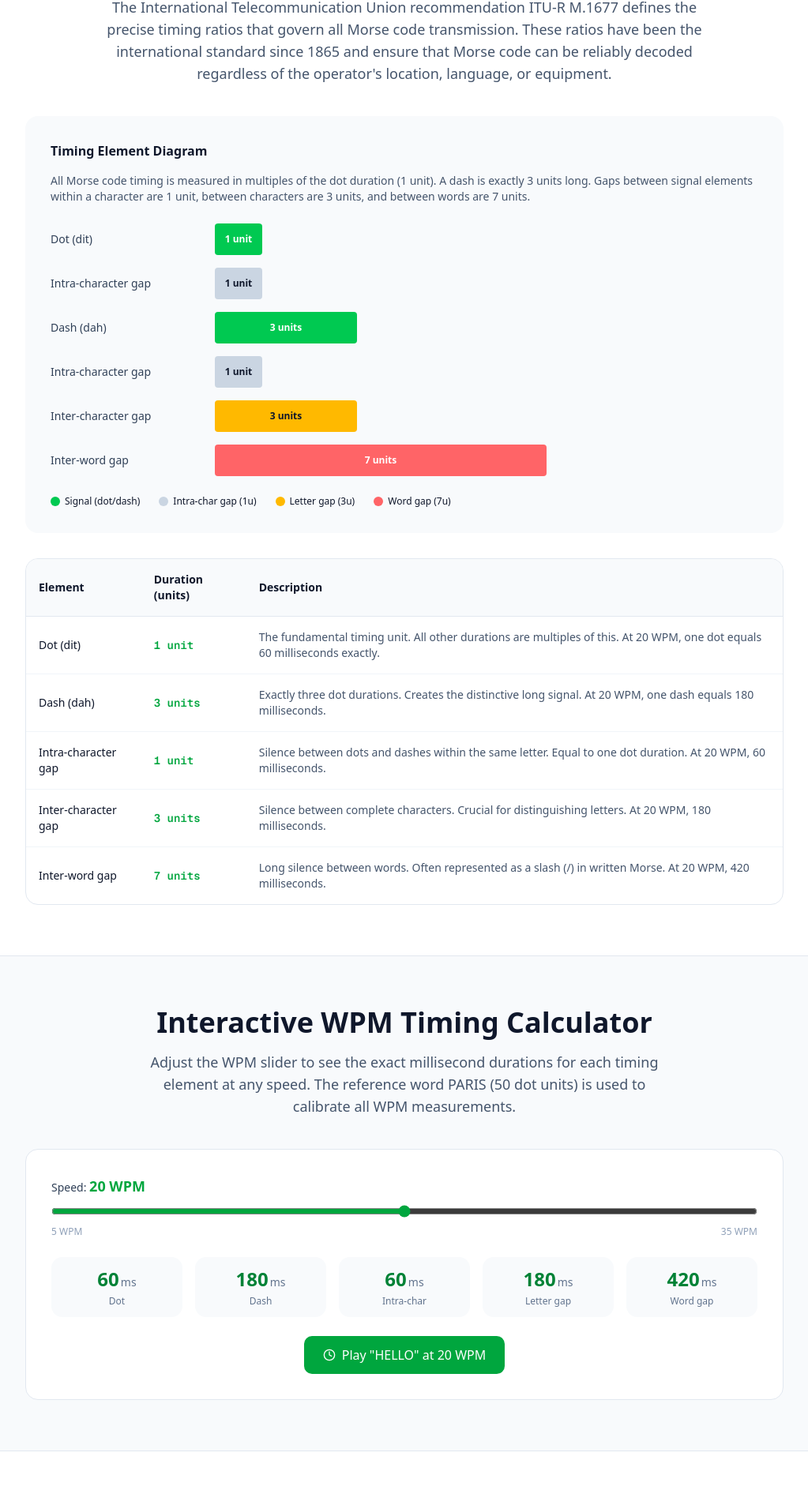
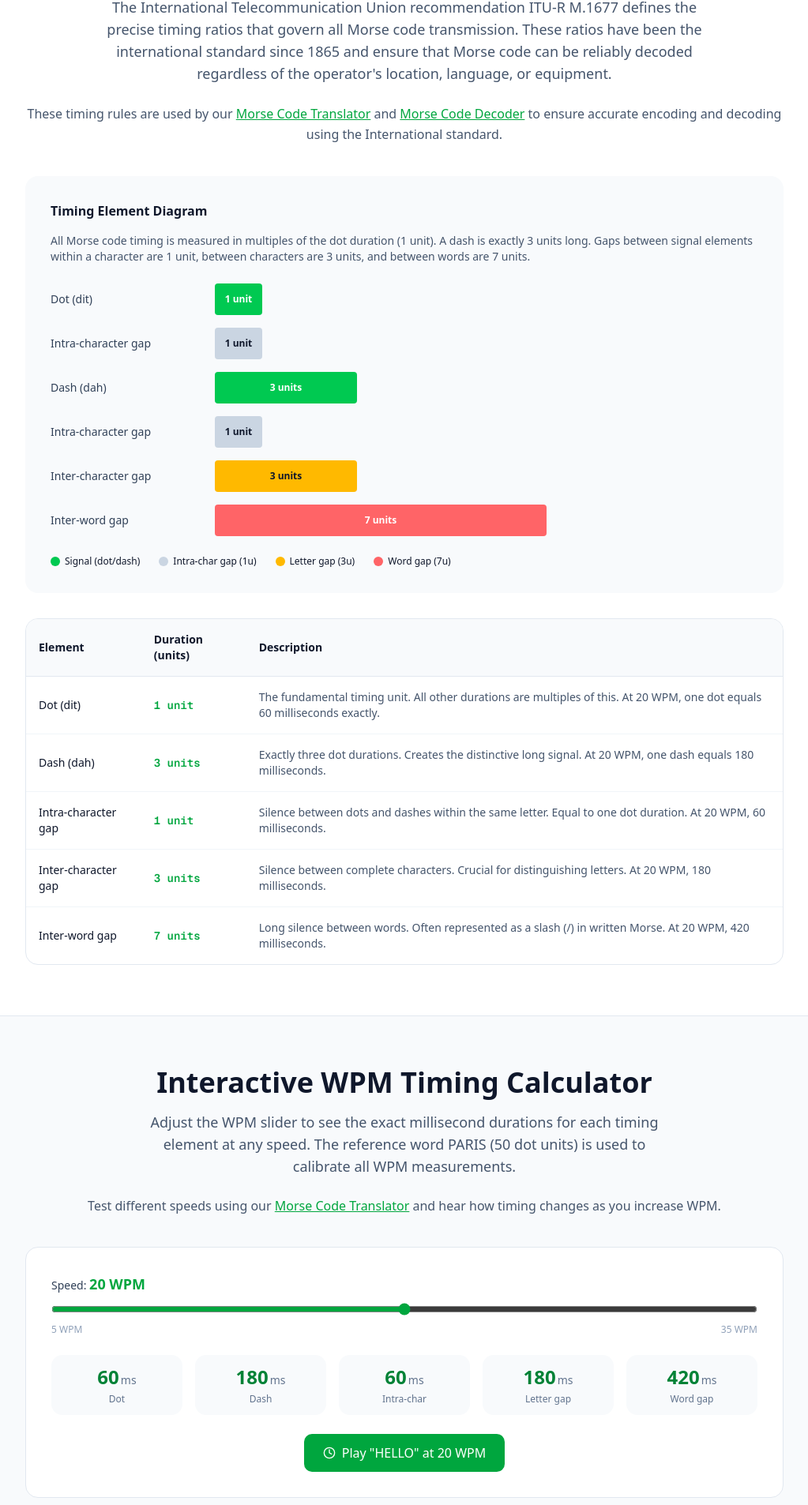
Before and after one commit to muzamil4382-hue/Morse-code-0.2, a Next.js app: page /morse-code-timing in a window 1280 px wide. Shown: the part 479-2385 px from the top of the page at 79% size, without its empty margins (128-1151 px from the left). Built offline with nearby package versions, Linux system fonts and the light colour scheme.

Commit message:
timing page edit

```diff
--- a/src/app/morse-code-timing/timing.client.tsx
+++ b/src/app/morse-code-timing/timing.client.tsx
@@ -61,6 +61,23 @@ export default function TimingClient({ faqs }: Props) {
           <div className="text-center mb-10">
             <h2 className="text-3xl sm:text-4xl font-bold text-slate-900 dark:text-white mb-4">ITU-R M.1677 Timing Standard</h2>
             <p className="text-lg text-slate-600 dark:text-slate-400 max-w-3xl mx-auto">The International Telecommunication Union recommendation ITU-R M.1677 defines the precise timing ratios that govern all Morse code transmission. These ratios have been the international standard since 1865 and ensure that Morse code can be reliably decoded regardless of the operator&apos;s location, language, or equipment.</p>
+          <p className="mt-6 text-slate-600 dark:text-slate-400 leading-relaxed">
+  These timing rules are used by our{" "}
+  <Link
+    href="/"
+    className="text-green-600 underline hover:text-green-700"
+  >
+    Morse Code Translator
+  </Link>{" "}
+  and{" "}
+  <Link
+    href="/morse-code-decoder"
+    className="text-green-600 underline hover:text-green-700"
+  >
+    Morse Code Decoder
+  </Link>{" "}
+  to ensure accurate encoding and decoding using the International standard.
+</p>
           </div>
 
           {/* Visual Diagram */}
@@ -132,6 +149,16 @@ export default function TimingClient({ faqs }: Props) {
         <div className="text-center mb-10">
           <h2 className="text-3xl sm:text-4xl font-bold text-slate-900 dark:text-white mb-4">Interactive WPM Timing Calculator</h2>
           <p className="text-lg text-slate-600 dark:text-slate-400 max-w-2xl mx-auto">Adjust the WPM slider to see the exact millisecond durations for each timing element at any speed. The reference word PARIS (50 dot units) is used to calibrate all WPM measurements.</p>
+        <p className="mt-6 text-center text-slate-600 dark:text-slate-400">
+  Test different speeds using our{" "}
+  <Link
+    href="/"
+    className="text-green-600 underline hover:text-green-700"
+  >
+    Morse Code Translator
+  </Link>{" "}
+  and hear how timing changes as you increase WPM.
+</p>
         </div>
         <div className="bg-white dark:bg-slate-900 rounded-2xl border border-slate-200 dark:border-slate-800 p-6 sm:p-8">
           <div className="mb-6">
@@ -219,6 +246,16 @@ export default function TimingClient({ faqs }: Props) {
             <h3 className="font-bold text-slate-900 dark:text-white mb-3 flex items-center gap-2"><Info className="w-5 h-5 text-green-600" /> How Farnsworth Works</h3>
             <p className="text-slate-600 dark:text-slate-400 leading-relaxed mb-4">Farnsworth timing sends each character at a higher speed (e.g., 20 WPM) but inserts extra-long gaps between characters so the overall transmission speed averages much lower (e.g., 5 WPM). The character itself — its dots, dashes, and intra-character gaps — uses standard timing ratios at 20 WPM. Only the inter-character gap is stretched from 180ms to approximately 1400ms.</p>
             <p className="text-slate-600 dark:text-slate-400 leading-relaxed">This approach lets the learner hear each character at its proper rhythmic proportions from day one. As proficiency improves, the extra inter-character gap is gradually reduced until standard timing is reached. The learner never has to unlearn slow-speed character recognition, because they always heard characters at full speed.</p>
+          <p className="mt-5 text-slate-600 dark:text-slate-400">
+  If you are just getting started, follow our{" "}
+  <Link
+    href="/learn-morse-code"
+    className="text-green-600 underline hover:text-green-700"
+  >
+    Learn Morse Code guide
+  </Link>{" "}
+  to practice Farnsworth timing step by step.
+</p>
           </div>
           <div className="bg-white dark:bg-slate-900 rounded-xl p-6 border border-slate-200 dark:border-slate-800">
             <h3 className="font-bold text-slate-900 dark:text-white mb-3 flex items-center gap-2"><Clock className="w-5 h-5 text-green-600" /> Farnsworth vs. Standard</h3>
@@ -287,6 +324,15 @@ export default function TimingClient({ faqs }: Props) {
             <span className="text-green-600 text-lg">🔢</span>
             <span className="ml-2 text-sm font-medium text-slate-900 dark:text-white group-hover:text-green-600">Numbers</span>
           </Link>
+          <Link
+  href="/sos-morse-code"
+  className="p-4 bg-white dark:bg-slate-800 border border-slate-200 dark:border-slate-700 rounded-lg hover:border-green-400 hover:shadow-sm transition-all group"
+>
+  <span className="text-green-600 text-lg">🆘</span>
+  <span className="ml-2 text-sm font-medium text-slate-900 dark:text-white group-hover:text-green-600">
+    SOS Morse Code
+  </span>
+</Link>
 </div>
       </section>
 
```
